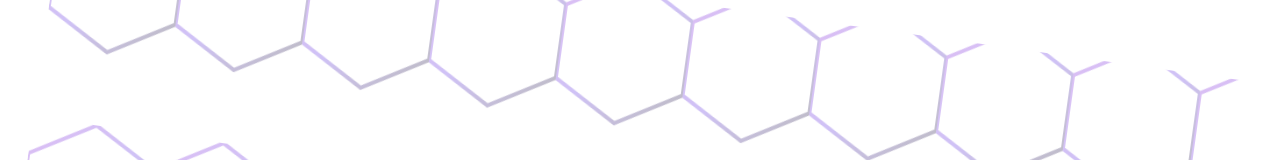
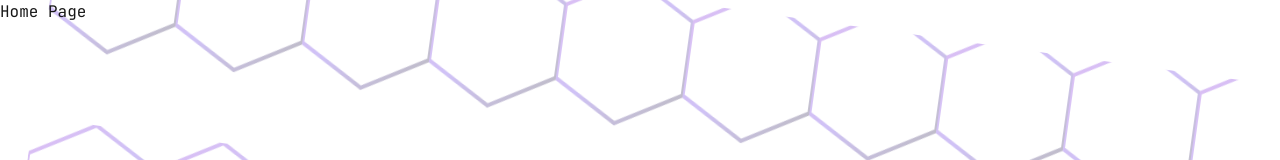
Before and after one commit to Delightsheriff/portfolio-v2, a Next.js app: page / in a window 1280 px wide. Shown: the top 160 px of the page. Built offline with nearby package versions, Linux system fonts and the light colour scheme.

Commit message:
animated background:fix

```diff
--- a/src/app/layout.tsx
+++ b/src/app/layout.tsx
@@ -97,10 +97,8 @@ export default function RootLayout({
           enableSystem
           disableTransitionOnChange
         >
-          <div className=" relative z-10">
-            <HexagonBackground />
-            {children}
-          </div>
+          <HexagonBackground />
+          <div className=" relative z-10">{children}</div>
         </ThemeProvider>
       </body>
     </html>
```
